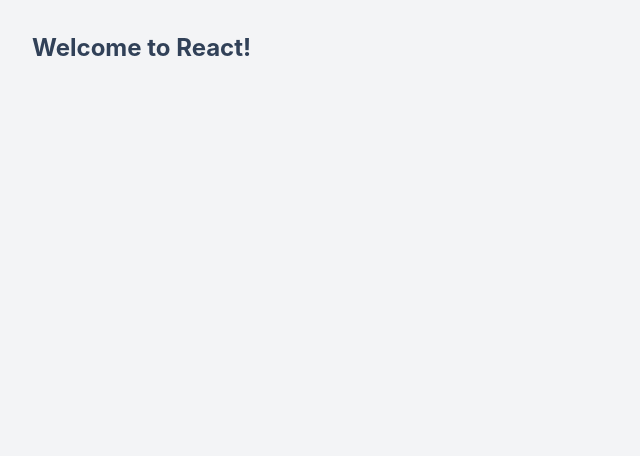
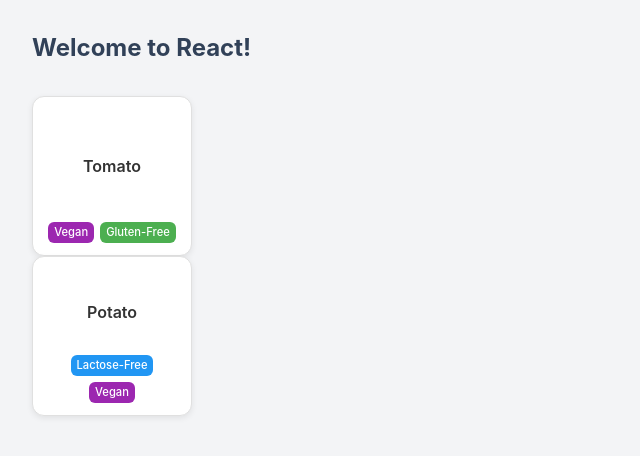
Before and after one commit to ArnobX/salad-configurator, a React (Vite) app: page / in a window 1280 px wide. Shown: the top 456 px of the page, without its empty margins (0-640 px from the left). Built offline with nearby package versions, Linux system fonts and the light colour scheme.

Commit message:
Add IngredientCard component

```diff
--- a/src/App.tsx
+++ b/src/App.tsx
@@ -1,7 +1,23 @@
+import IngredientCard from "./components/IngredientCard";
+
 function App() {
   return (
     <div className="min-h-screen bg-gray-100 p-8">
      <h1 className="text-2xl font-bold mb-8 text-slate-700">Welcome to React!</h1>
+    <IngredientCard
+    ingredient={{
+    id: "1",
+    name: "Tomato",
+    diets: ["V", "G"],
+  }}
+/>
+    <IngredientCard
+    ingredient={{
+    id: "2",
+    name: "Potato",
+    diets: ["L", "V"],
+  }}
+/>
     </div>
   )
 }
--- /dev/null
+++ b/src/components/IngredientCard.tsx
@@ -0,0 +1,96 @@
+
+
+import React from "react";
+
+
+export interface Ingredient {
+  id: string;
+  name: string;
+  diets: ("G" | "L" | "V")[];
+}
+
+interface Props {
+  ingredient: Ingredient;
+}
+
+const dietLabels: Record<"G" | "L" | "V", string> = {
+  G: "Gluten-Free",
+  L: "Lactose-Free",
+  V: "Vegan",
+};
+
+const dietColors: Record<"G" | "L" | "V", string> = {
+  G: "#4CAF50",
+  L: "#2196F3",
+  V: "#9C27B0",
+};
+
+const IngredientCard: React.FC<Props> = ({ ingredient }) => {
+  return (
+    <div style={styles.card}>
+      <div style={styles.content}>
+        <h3 style={styles.title}>{ingredient.name}</h3>
+      </div>
+
+      <div style={styles.tagsContainer}>
+        {ingredient.diets.map((diet) => (
+          <span
+            key={diet}
+            style={{
+              ...styles.tag,
+              backgroundColor: dietColors[diet],
+            }}
+          >
+            {dietLabels[diet]}
+          </span>
+        ))}
+      </div>
+    </div>
+  );
+};
+
+export default IngredientCard;
+
+
+const styles: Record<string, React.CSSProperties> = {
+  card: {
+    width: "160px",
+    height: "160px",
+    borderRadius: "12px",
+    border: "1px solid #e0e0e0",
+    padding: "12px",
+    display: "flex",
+    flexDirection: "column",
+    justifyContent: "space-between",
+    boxShadow: "0 2px 6px rgba(0,0,0,0.08)",
+    backgroundColor: "#fff",
+    transition: "transform 0.15s ease, box-shadow 0.15s ease",
+    cursor: "pointer",
+  },
+  content: {
+    display: "flex",
+    alignItems: "center",
+    justifyContent: "center",
+    textAlign: "center",
+    flex: 1,
+  },
+  title: {
+    fontSize: "1rem",
+    fontWeight: 600,
+    margin: 0,
+    color: "#333",
+  },
+  tagsContainer: {
+    display: "flex",
+    gap: "6px",
+    flexWrap: "wrap",
+    justifyContent: "center",
+  },
+  tag: {
+    fontSize: "0.7rem",
+    padding: "2px 6px",
+    borderRadius: "6px",
+    color: "#fff",
+    fontWeight: 500,
+  },
+};
```
Also changed, not shown: 1 other file (tests, documents, lock files or other folders).
